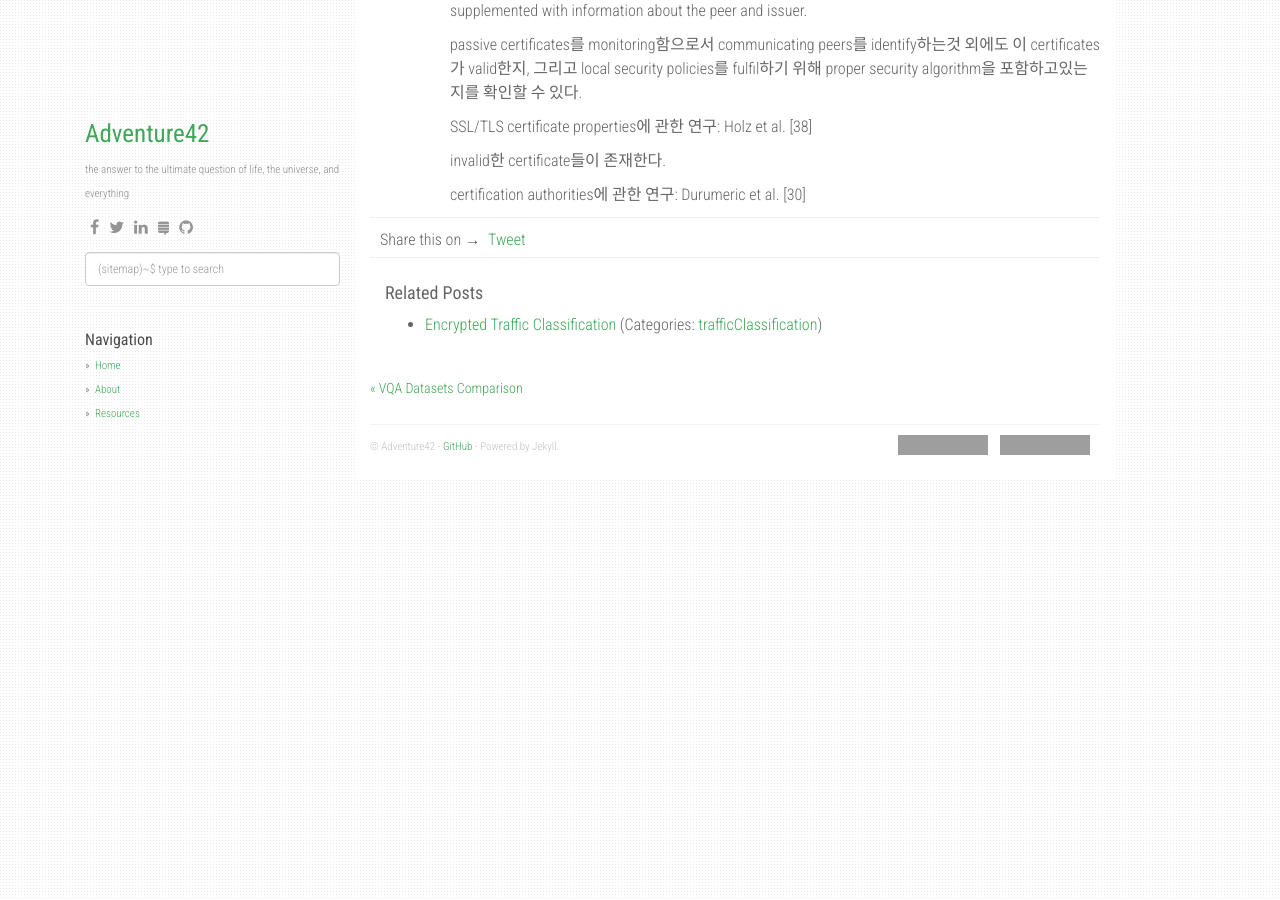
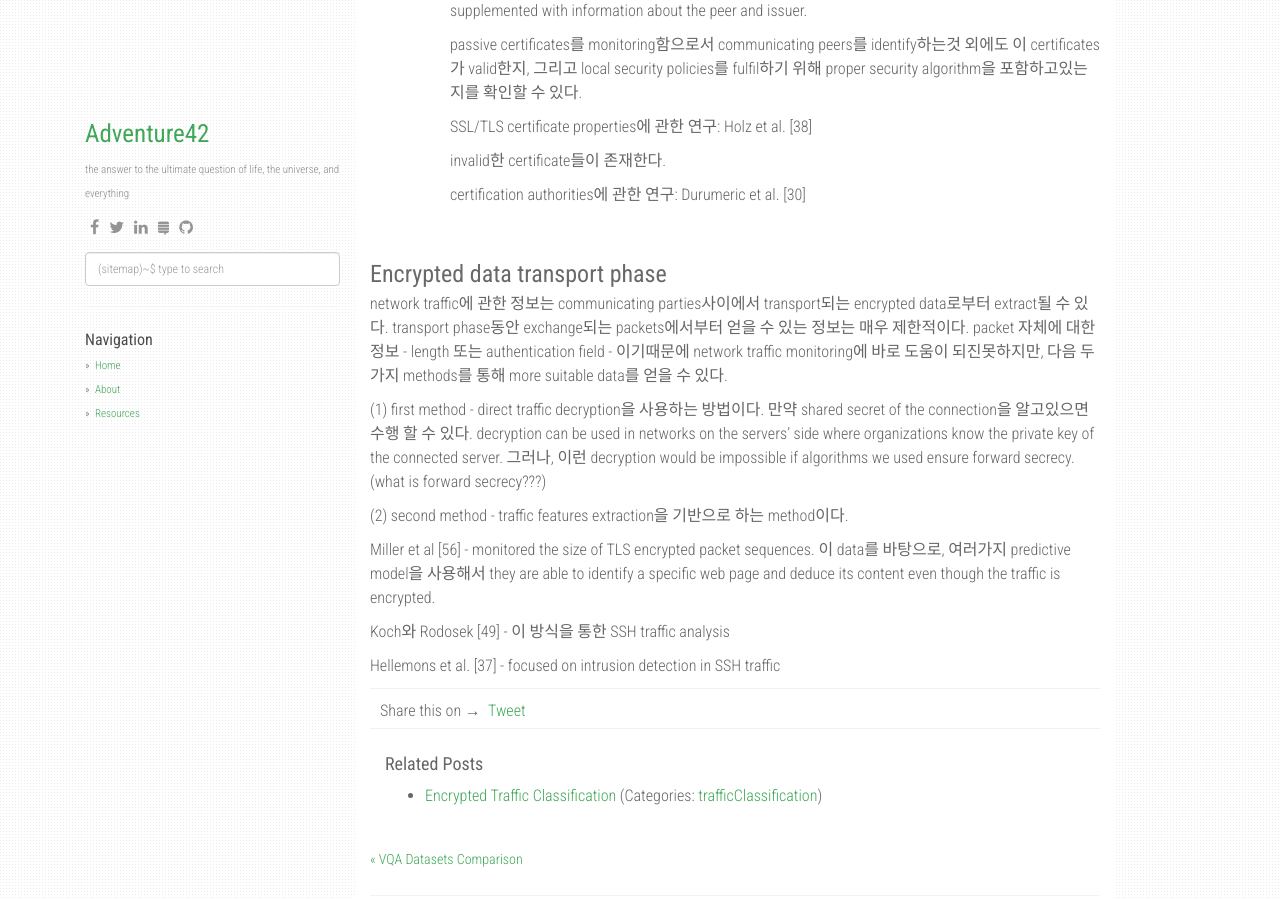
Before and after one commit to adventure42/adventure42.github.io, a Jekyll site: the page built from _posts/2022-01-17-Study-on-Encrypted-Traffic-Classification-Methods.md, in a window 1280 px wide and 900 px high, scrolled down 6930 px. Built offline with Jekyll 4.4.1, drawn with Linux system fonts in a browser that asks for light colours; nearby versions of some CDN libraries; comment, search, counter and statistics services are not loaded; grey boxes are pictures that could not be loaded.

Commit message:
updated encrypted traffic classification notes

```diff
--- a/_posts/2022-01-17-Study-on-Encrypted-Traffic-Classification-Methods.md
+++ b/_posts/2022-01-17-Study-on-Encrypted-Traffic-Classification-Methods.md
@@ -228,3 +228,19 @@ Generally two types of information common to most protocols can be extracted:
      invalid한 certificate들이 존재한다.
 
      certification authorities에 관한 연구:  Durumeric et al. [30]
+
+<br>
+
+### Encrypted data transport phase
+
+network traffic에 관한 정보는 communicating parties사이에서 transport되는 encrypted data로부터 extract될 수 있다. transport phase동안 exchange되는 packets에서부터 얻을 수 있는 정보는 매우 제한적이다. packet 자체에 대한 정보 - length 또는 authentication field - 이기때문에 network traffic monitoring에 바로 도움이 되진못하지만, 다음 두 가지 methods를 통해 more suitable data를 얻을 수 있다.
+
+(1) first method - direct traffic decryption을 사용하는 방법이다. 만약 shared secret of the connection을 알고있으면 수행 할 수 있다. decryption can be used in networks on the servers' side where organizations know the private key of the connected server. 그러나, 이런 decryption would be impossible if algorithms we used ensure forward secrecy. (what is forward secrecy???)
+
+(2)  second method - traffic features extraction을 기반으로 하는 method이다.
+
+Miller et al [56] - monitored the size of TLS encrypted packet sequences. 이 data를 바탕으로, 여러가지 predictive model을 사용해서 they are able to identify a specific web page and deduce its content even though the traffic is encrypted.
+
+Koch와 Rodosek [49] - 이 방식을 통한 SSH traffic analysis
+
+Hellemons et al. [37] - focused on intrusion detection in SSH traffic
```
